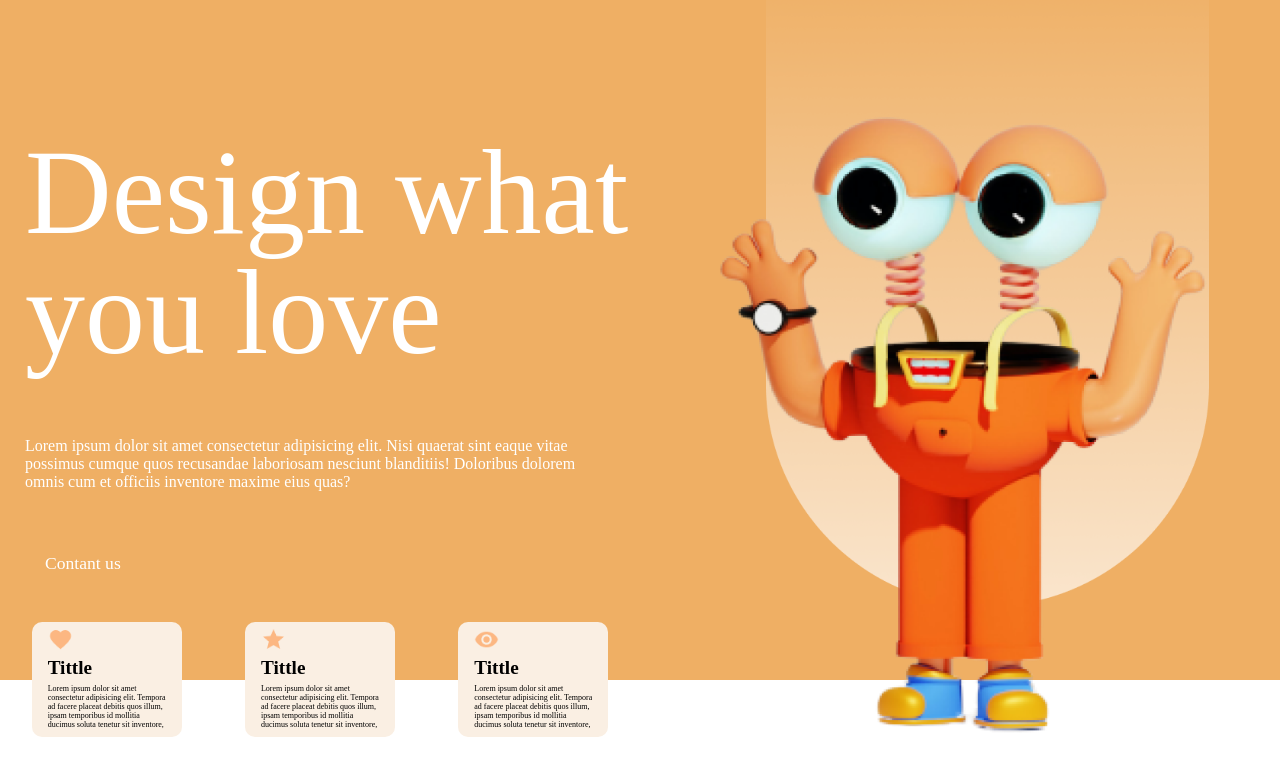
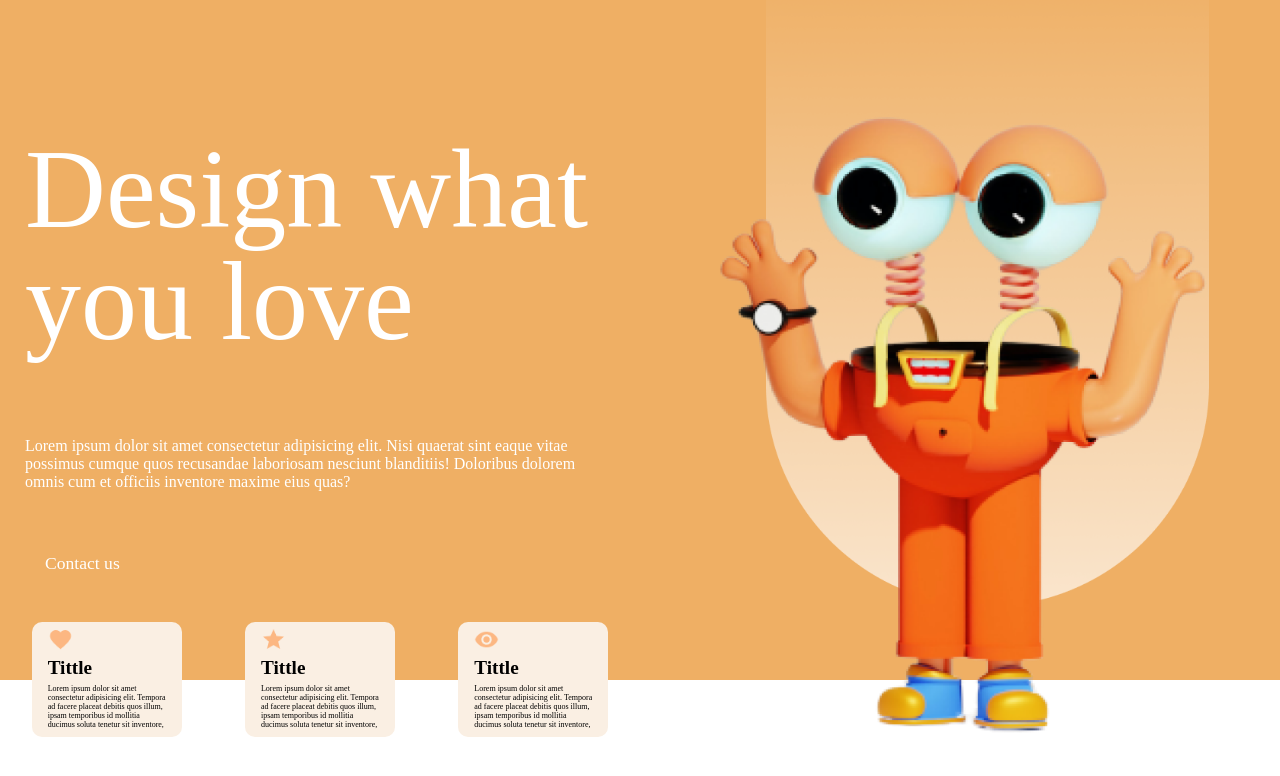
Before and after one commit to GabrielGarciaRodri/landingPages, a plain HTML site: page index.html in a window 1280 px wide. Drawn offline with Linux system fonts and the light colour scheme.

```diff
--- a/css/style.css
+++ b/css/style.css
@@ -33,7 +33,7 @@
     grid-area: titulo;
 }
 .item_1 h1{
-    font-size: 7.5em;
+    font-size: 7em;
     line-height: 1;
     font-weight: normal;
     color: var(--color-ternary);
--- a/index.html
+++ b/index.html
@@ -18,7 +18,7 @@
         <p>Lorem ipsum dolor sit amet consectetur adipisicing elit. Nisi quaerat sint eaque vitae possimus cumque quos recusandae laboriosam nesciunt blanditiis! Doloribus dolorem omnis cum et officiis inventore maxime eius quas?</p>
     </div>
     <div class="item_4">
-        <button>Contant us</button>
+        <button>Contact us</button>
     </div>
     <div class="item_5">
         <div class="card">
```
